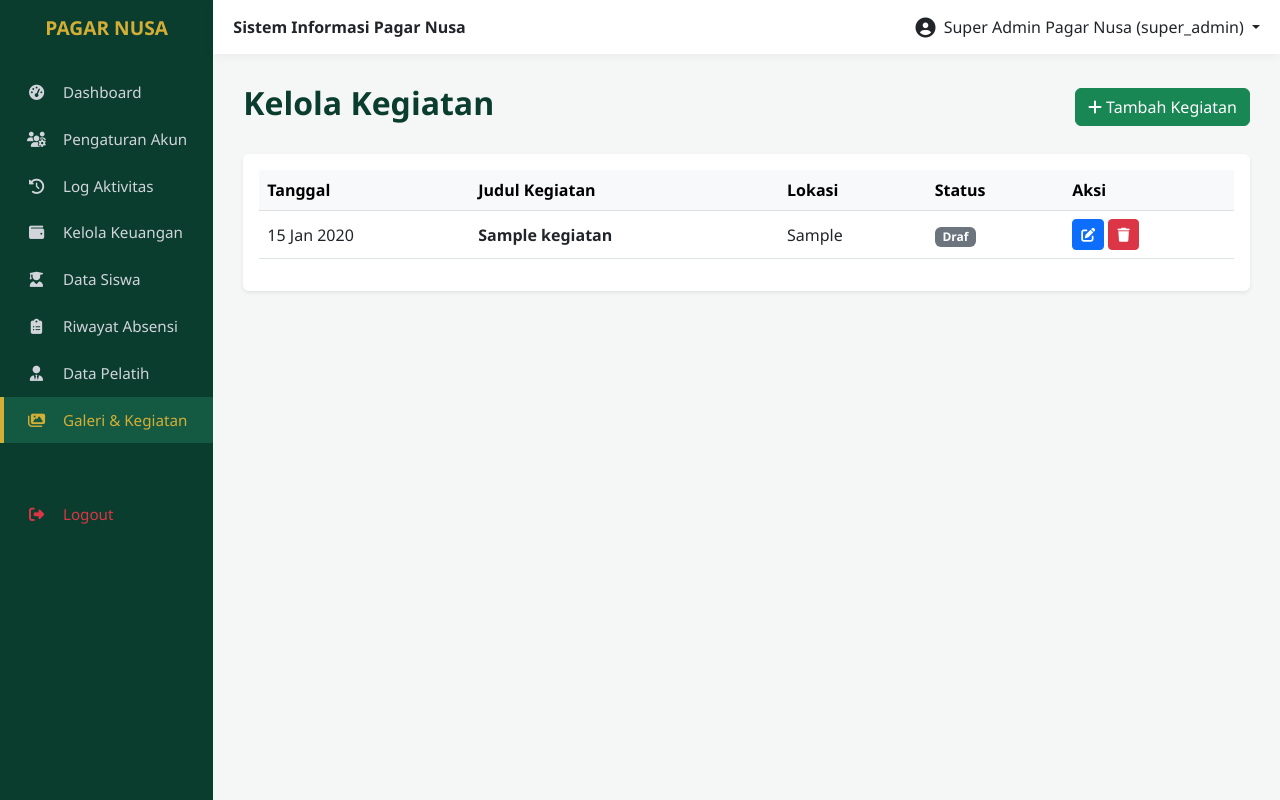
After one commit to SeanDedsec/pagarnusa-ululalbab, a Laravel app: page /admin/kegiatan in a window 1280 px wide. The commit adds this page. Run offline with Laravel 12, Linux system fonts and the light colour scheme; a user stored in the database is signed in; data comes from the database, SQL or seed files in the repository; tables that the repository leaves empty hold one stand-in row (values such as "Sample post").

Commit message:
Fitur: CRUD Kegiatan dengan Proteksi Super Admin

```diff
--- /dev/null
+++ b/app/Http/Controllers/Admin/ActivityController.php
@@ -0,0 +1,70 @@
+<?php
+
+namespace App\Http\Controllers\Admin;
+
+use App\Http\Controllers\Controller;
+use Illuminate\Http\Request;
+use App\Models\Kegiatan;
+use Illuminate\Support\Facades\Auth;
+
+class ActivityController extends Controller
+{
+     private function checkSuperAdmin()
+    {
+        if (Auth::user()->peran !== 'super_admin') {
+            abort(403, 'Akses Ditolak. Hanya Super Admin yang dapat mengelola Kegiatan.');
+        }
+    }
+
+    public function index()
+    {
+        $this->checkSuperAdmin();
+        $kegiatan = Kegiatan::orderBy('tanggal', 'desc')->get();
+        return view('admin.pages.activities', compact('kegiatan'));
+    }
+
+    public function store(Request $request)
+    {
+        $this->checkSuperAdmin();
+
+        $request->validate([
+            'judul' => 'required|string|max:255',
+            'deskripsi' => 'required|string',
+            'tanggal' => 'required|date',
+            'lokasi' => 'required|string|max:255',
+            'status_publikasi' => 'required|in:draf,publikasi',
+        ]);
+
+        Kegiatan::create($request->all());
+
+        return redirect()->back()->with('sukses', 'Kegiatan berhasil ditambahkan!');
+    }
+
+    public function update(Request $request, $id)
+    {
+        $this->checkSuperAdmin();
+
+        $request->validate([
+            'judul' => 'required|string|max:255',
+            'deskripsi' => 'required|string',
+            'tanggal' => 'required|date',
+            'lokasi' => 'required|string|max:255',
+            'status_publikasi' => 'required|in:draf,publikasi',
+        ]);
+
+        $kegiatan = Kegiatan::findOrFail($id);
+        $kegiatan->update($request->all());
+
+        return redirect()->back()->with('sukses', 'Kegiatan berhasil diperbarui!');
+    }
+
+    public function destroy($id)
+    {
+        $this->checkSuperAdmin();
+
+        $kegiatan = Kegiatan::findOrFail($id);
+        $kegiatan->delete();
+
+        return redirect()->back()->with('sukses', 'Kegiatan berhasil dihapus!');
+    }
+}
--- a/resources/views/admin/layouts/app.blade.php
+++ b/resources/views/admin/layouts/app.blade.php
@@ -110,7 +110,7 @@
                     </li>
                     @if(Auth::user()->peran == 'super_admin')
                     <li class="nav-item">
-                        <a class="nav-link" href="#"><i class="fas fa-images"></i> Galeri & Kegiatan</a>
+                        <a class="nav-link {{ request()->is('admin/kegiatan') ? 'active' : '' }}" href="/admin/kegiatan"><i class="fas fa-images"></i> Galeri & Kegiatan</a>
                     </li>
                     @endif
 
--- /dev/null
+++ b/resources/views/admin/pages/activities.blade.php
@@ -0,0 +1,187 @@
+@extends('admin.layouts.app')
+
+@section('content')
+    <div class="d-flex justify-content-between align-items-center mb-4">
+        <h2 class="fw-bold" style="color: var(--hijau-tua);">Kelola Kegiatan</h2>
+        <button class="btn btn-success" data-bs-toggle="modal" data-bs-target="#modalTambahKegiatan">
+            <i class="fas fa-plus"></i> Tambah Kegiatan
+        </button>
+    </div>
+
+    @if(session('sukses'))
+        <div class="alert alert-success alert-dismissible fade show">
+            {{ session('sukses') }}
+            <button type="button" class="btn-close" data-bs-dismiss="alert"></button>
+        </div>
+    @endif
+
+    <div class="card border-0 shadow-sm">
+        <div class="card-body table-responsive">
+            <table class="table table-hover align-middle">
+                <thead class="table-light">
+                    <tr>
+                        <th>Tanggal</th>
+                        <th>Judul Kegiatan</th>
+                        <th>Lokasi</th>
+                        <th>Status</th>
+                        <th>Aksi</th>
+                    </tr>
+                </thead>
+                <tbody>
+                    @forelse($kegiatan as $k)
+                    <tr>
+                        <td>{{ \Carbon\Carbon::parse($k->tanggal)->format('d M Y') }}</td>
+                        <td class="fw-bold">{{ $k->judul }}</td>
+                        <td>{{ $k->lokasi }}</td>
+                        <td>
+                            @if($k->status_publikasi == 'publikasi')
+                                <span class="badge bg-success">Publikasi</span>
+                            @else
+                                <span class="badge bg-secondary">Draf</span>
+                            @endif
+                        </td>
+                        <td>
+                            <button class="btn btn-sm btn-primary" data-bs-toggle="modal" data-bs-target="#modalEditKegiatan"
+                                data-id="{{ $k->id }}"
+                                data-judul="{{ $k->judul }}"
+                                data-deskripsi="{{ $k->deskripsi }}"
+                                data-tanggal="{{ $k->tanggal }}"
+                                data-lokasi="{{ $k->lokasi }}"
+                                data-status="{{ $k->status_publikasi }}">
+                                <i class="fas fa-edit"></i>
+                            </button>
+
+                            <button class="btn btn-sm btn-danger" data-bs-toggle="modal" data-bs-target="#modalHapusKegiatan"
+                                data-id="{{ $k->id }}"
+                                data-judul="{{ $k->judul }}">
+                                <i class="fas fa-trash"></i>
+                            </button>
+                        </td>
+                    </tr>
+                    @empty
+                    <tr>
+                        <td colspan="5" class="text-center">Belum ada data kegiatan.</td>
+                    </tr>
+                    @endforelse
+                </tbody>
+            </table>
+        </div>
+    </div>
+
+    <div class="modal fade" id="modalTambahKegiatan" tabindex="-1">
+        <div class="modal-dialog">
+            <div class="modal-content">
+                <form action="/admin/kegiatan" method="POST">
+                    @csrf
+                    <div class="modal-header">
+                        <h5 class="modal-title">Tambah Kegiatan</h5>
+                        <button type="button" class="btn-close" data-bs-dismiss="modal"></button>
+                    </div>
+                    <div class="modal-body">
+                        <div class="mb-2"><label>Judul Kegiatan</label><input type="text" name="judul" class="form-control" required></div>
+                        <div class="mb-2"><label>Tanggal</label><input type="date" name="tanggal" class="form-control" required></div>
+                        <div class="mb-2"><label>Lokasi</label><input type="text" name="lokasi" class="form-control" required></div>
+                        <div class="mb-2"><label>Deskripsi</label><textarea name="deskripsi" class="form-control" rows="3" required></textarea></div>
+                        <div class="mb-2">
+                            <label>Status</label>
+                            <select name="status_publikasi" class="form-select" required>
+                                <option value="draf">Simpan sebagai Draf</option>
+                                <option value="publikasi">Publikasikan ke Web</option>
+                            </select>
+                        </div>
+                    </div>
+                    <div class="modal-footer">
+                        <button type="button" class="btn btn-secondary" data-bs-dismiss="modal">Batal</button>
+                        <button type="submit" class="btn btn-success">Simpan</button>
+                    </div>
+                </form>
+            </div>
+        </div>
+    </div>
+
+    <div class="modal fade" id="modalEditKegiatan" tabindex="-1">
+        <div class="modal-dialog">
+            <div class="modal-content">
+                <form id="formEditKegiatan" method="POST">
+                    @csrf
+                    @method('PUT')
+                    <div class="modal-header">
+                        <h5 class="modal-title">Edit Kegiatan</h5>
+                        <button type="button" class="btn-close" data-bs-dismiss="modal"></button>
+                    </div>
+                    <div class="modal-body">
+                        <div class="mb-2"><label>Judul Kegiatan</label><input type="text" name="judul" id="edit_judul_kegiatan" class="form-control" required></div>
+                        <div class="mb-2"><label>Tanggal</label><input type="date" name="tanggal" id="edit_tanggal_kegiatan" class="form-control" required></div>
+                        <div class="mb-2"><label>Lokasi</label><input type="text" name="lokasi" id="edit_lokasi_kegiatan" class="form-control" required></div>
+                        <div class="mb-2"><label>Deskripsi</label><textarea name="deskripsi" id="edit_deskripsi_kegiatan" class="form-control" rows="3" required></textarea></div>
+                        <div class="mb-2">
+                            <label>Status</label>
+                            <select name="status_publikasi" id="edit_status_kegiatan" class="form-select" required>
+                                <option value="draf">Simpan sebagai Draf</option>
+                                <option value="publikasi">Publikasikan ke Web</option>
+                            </select>
+                        </div>
+                    </div>
+                    <div class="modal-footer">
+                        <button type="button" class="btn btn-secondary" data-bs-dismiss="modal">Batal</button>
+                        <button type="submit" class="btn btn-primary">Update</button>
+                    </div>
+                </form>
+            </div>
+        </div>
+    </div>
+
+    <div class="modal fade" id="modalHapusKegiatan" tabindex="-1">
+        <div class="modal-dialog">
+            <div class="modal-content">
+                <form id="formHapusKegiatan" method="POST">
+                    @csrf
+                    @method('DELETE')
+                    <div class="modal-header">
+                        <h5 class="modal-title">Konfirmasi Hapus</h5>
+                        <button type="button" class="btn-close" data-bs-dismiss="modal"></button>
+                    </div>
+                    <div class="modal-body">
+                        <p>Apakah Anda yakin ingin menghapus kegiatan <strong id="hapus_judul_kegiatan"></strong>?</p>
+                    </div>
+                    <div class="modal-footer">
+                        <button type="button" class="btn btn-secondary" data-bs-dismiss="modal">Batal</button>
+                        <button type="submit" class="btn btn-danger">Hapus</button>
+                    </div>
+                </form>
+            </div>
+        </div>
+    </div>
+@endsection
+
+@push('scripts')
+<script>
+    document.addEventListener('DOMContentLoaded', function () {
+        function setupModal(modalId, callback) {
+            var modal = document.getElementById(modalId);
+            if (modal) {
+                modal.addEventListener('show.bs.modal', function (event) {
+                    if (event.relatedTarget) callback(event.relatedTarget);
+                });
+            }
+        }
+
+        setupModal('modalEditKegiatan', function(button) {
+            var id = button.getAttribute('data-id');
+            document.getElementById('formEditKegiatan').action = '/admin/kegiatan/' + id;
+            document.getElementById('edit_judul_kegiatan').value = button.getAttribute('data-judul');
+            document.getElementById('edit_deskripsi_kegiatan').value = button.getAttribute('data-deskripsi');
+            document.getElementById('edit_tanggal_kegiatan').value = button.getAttribute('data-tanggal');
+            document.getElementById('edit_lokasi_kegiatan').value = button.getAttribute('data-lokasi');
+            document.getElementById('edit_status_kegiatan').value = button.getAttribute('data-status');
+        });
+
+        setupModal('modalHapusKegiatan', function(button) {
+            var id = button.getAttribute('data-id');
+            var judul = button.getAttribute('data-judul');
+            document.getElementById('formHapusKegiatan').action = '/admin/kegiatan/' + id;
+            document.getElementById('hapus_judul_kegiatan').textContent = judul;
+        });
+    });
+</script>
+@endpush
--- a/routes/web.php
+++ b/routes/web.php
@@ -9,6 +9,7 @@ use App\Http\Controllers\Admin\TransactionController;
 use App\Http\Controllers\Admin\DashboardController;
 use App\Http\Controllers\Admin\CoachController;
 use App\Http\Controllers\Site\HomeController;
+use App\Http\Controllers\Admin\ActivityController;
 
 /*halaman public*/
 Route::get('/', [HomeController::class, 'index']);
@@ -52,4 +53,9 @@ Route::middleware('auth')->prefix('admin')->group(function () {
     Route::put('/pelatih/{id}', [CoachController::class, 'update']);
     Route::delete('/pelatih/{id}', [CoachController::class, 'destroy']);
 
+    Route::get('/kegiatan', [ActivityController::class, 'index']);
+    Route::post('/kegiatan', [ActivityController::class, 'store']);
+    Route::put('/kegiatan/{id}', [ActivityController::class, 'update']);
+    Route::delete('/kegiatan/{id}', [ActivityController::class, 'destroy']);
+
 });
```
